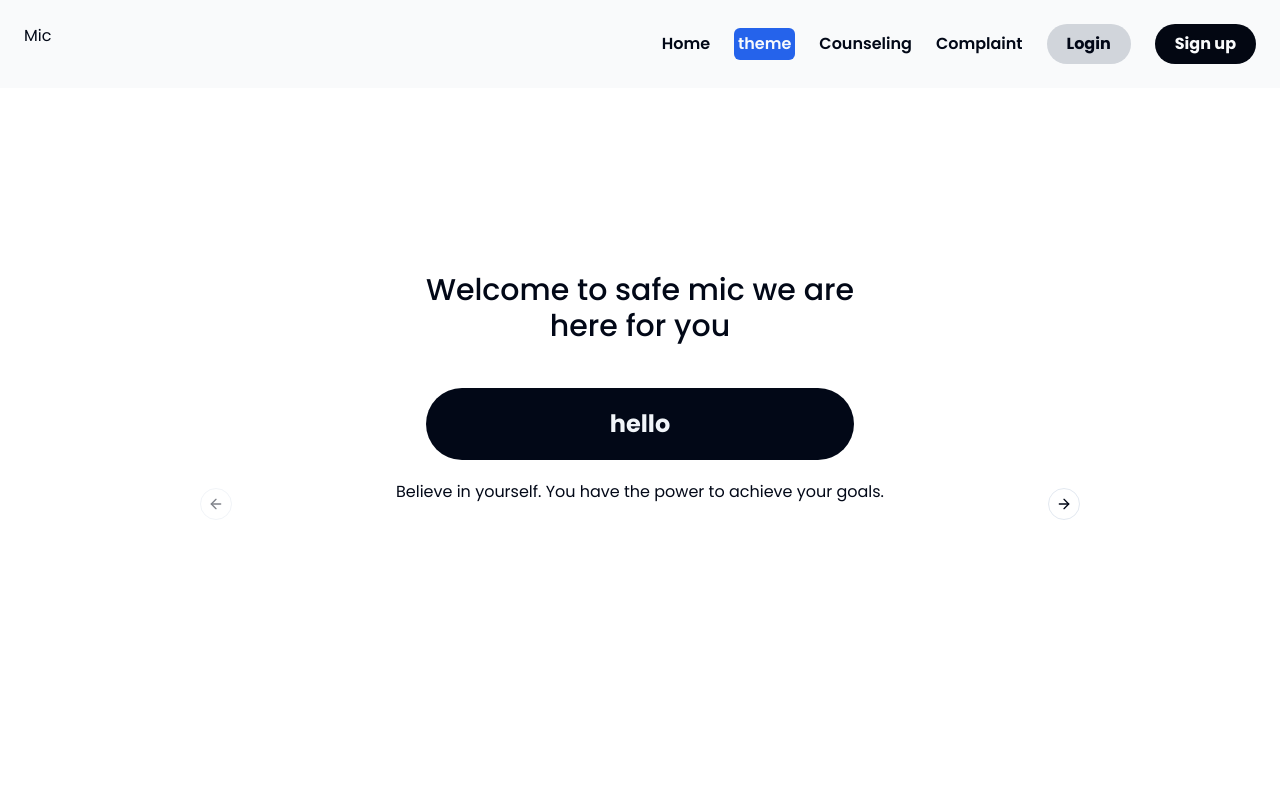
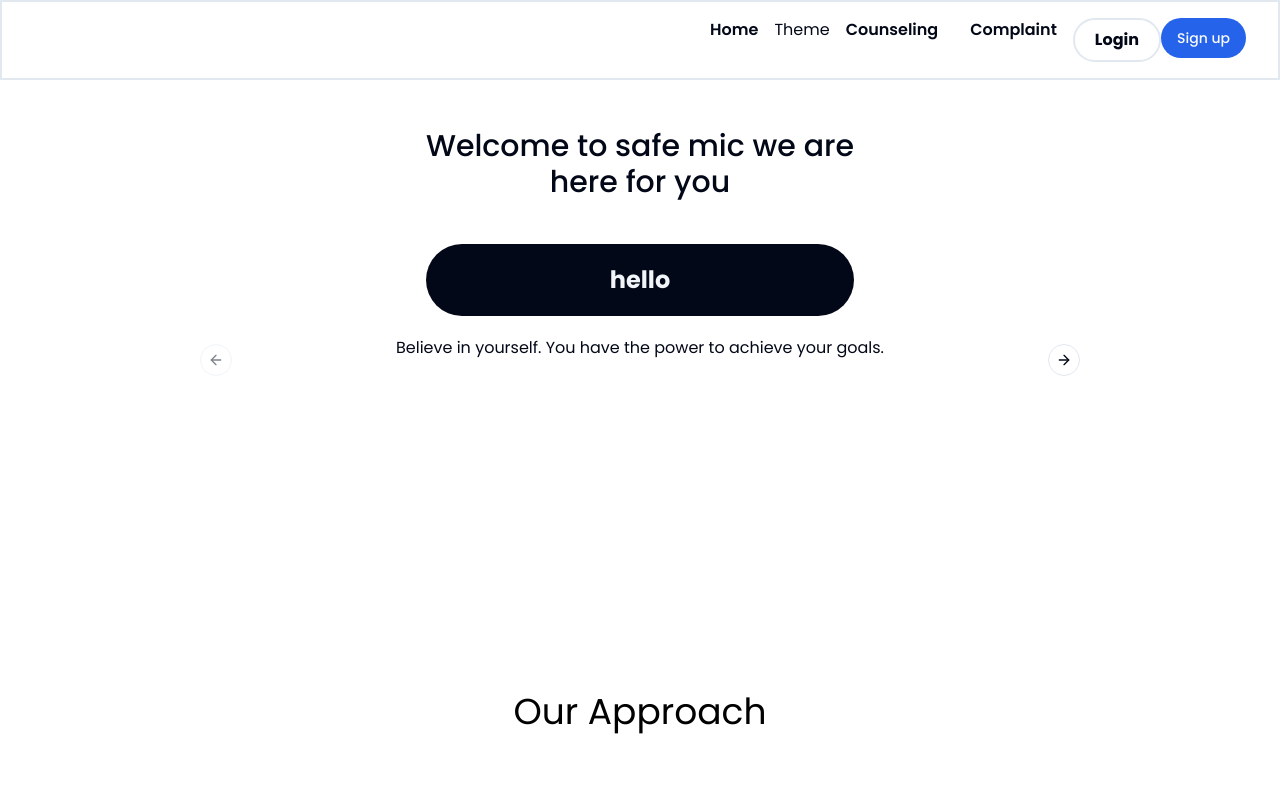
Before and after one commit to Kad-19/safe-mic-project, a React (Vite) app: page / in a window 1280 px wide. Shown: the top 800 px of the page. Built offline with nearby package versions, Linux system fonts and the light colour scheme; a web font is replaced by a local one.

Commit message:
Router update

```diff
--- a/src/App.jsx
+++ b/src/App.jsx
@@ -1,6 +1,6 @@
 import React from "react";
 import Navbar from "./component/Navbar/Navbar";
-import AllRouting from "./component/AllRouting/AllRouting";
+import AllRouting from "./component/AllRouting/AllRouting1";
 import ComplaintBlock from "./component/Complaint/Collapsible/ComplaintBlock";
 import { Provider } from "react-redux";
 import { Button } from "./components/ui/button";
@@ -56,16 +56,11 @@ const App = () => {
   return (
     <Provider store={store}>
       <BrowserRouter>
-        <div className="">
           <Auth/>
-          <div>
           <themeContext.Provider value={{changeTheme,darkThemeSwitch,theme}}>
           <Navbar />
           </themeContext.Provider>
-          </div>
-
           <AllRouting />
-        </div>
       </BrowserRouter>
     </Provider>
   );
--- a/src/component/AllRouting/AllRouting.jsx
+++ b/src/component/AllRouting/AllRouting.jsx
@@ -1,4 +1,4 @@
-import React from "react";
+import { createBrowserRouter,createRoutesFromElements } from "react-router-dom";
 import { Routes, Route } from "react-router-dom";
 import LoginPage from "../LoginPage/LoginPage";
 import Complaint from "../Complaint/Complaint";
@@ -20,8 +20,8 @@ import OneToOneChat from "../chat/OneToOne/OneToOneChat"
 import Apoo from "../CounselorPage/Appo/Compo/Apoo";
 import Landing from "../CounselorPage/LandingPage/Comp/Landing";
 import Colors from "@/Colors";
-const AllRouting = () => {
-  return (
+const AllRouting=createBrowserRouter(
+    createRoutesFromElements(
         <Routes>
             <Route path="/" element={<Homepage />} />
             <Route path="/login/:verified?" element={<LoginPage />} />
@@ -47,7 +47,6 @@ const AllRouting = () => {
             <Route path="/counselor/landing-page" element={<Landing/>}/>
             <Route path="/colors" element={<Colors/>}/>
             </Routes>
-  );
-};
-
-export default AllRouting;
+    )
+)
+export default AllRouting
--- /dev/null
+++ b/src/component/AllRouting/AllRouting1.jsx
@@ -0,0 +1,53 @@
+import React from "react";
+import { Routes, Route } from "react-router-dom";
+import LoginPage from "../LoginPage/LoginPage";
+import Complaint from "../Complaint/Complaint";
+import Reg from "../LoginPage/Reg";
+import GroupChat from "../chat/Group/GroupChat";
+import ResetPassword from "../LoginPage/ResetPassword";
+import ResetPasswordConfirm from "../LoginPage/ResetPasswordConfirm";
+import Appointment from "../Appointment/Appointment";
+import Activate from "../LoginPage/Activate";
+import Counseling from "../Counesling/Counseling";
+import Homepage from "../Homepage/Homepage";
+import MyProfile from "../MyProfile/MyProfile";
+import CounseInfo from "../Counselor info/CounseInfo";
+import ComplaintForm from "../FillingForm/ComplaintForm";
+import ChooseCounselor from "../Counesling/ChooseCounselor";
+import Chatbot from "../ChatBox/Chatbot";
+import AuthCounselor from "../LoginPage/AuthCounselor";
+import OneToOneChat from "../chat/OneToOne/OneToOneChat"
+import Apoo from "../CounselorPage/Appo/Compo/Apoo";
+import Landing from "../CounselorPage/LandingPage/Comp/Landing";
+import Colors from "@/Colors";
+const AllRouting = () => {
+  return (
+    <Routes>
+      <Route path="/" element={<Homepage />} />
+      <Route path="/login/:verified?" element={<LoginPage />} />
+      <Route path="/signup" element={<Reg />} />
+      <Route path="/complaint" element={<Complaint />} />
+      <Route path="/counseling" element={<Counseling />} />
+      <Route path="/groupChat" element={<GroupChat />} />
+      <Route path="/oneToOneChat" element={<OneToOneChat/>}/>
+      <Route path="/reset-password" element={<ResetPassword />} />
+      <Route path="/appointment" element={<Appointment/>} />
+      <Route path="/counselor-info" element={<CounseInfo/>}/>
+      <Route path="/complaint-form" element={<ComplaintForm/>}/>
+      <Route path="/chooseCounselor" element={<ChooseCounselor/>}/>
+      <Route path="/chatbot" element={<Chatbot/>}/>
+      <Route
+        path="/password/reset/confirm/:uid/:token"
+        element={<ResetPasswordConfirm />}
+      />
+      <Route path="/activate/:uid/:token" element={<Activate />} />
+      <Route path="/account" element={<MyProfile/>}/>
+      <Route path="/authCounselor" element={<AuthCounselor/>}/>
+      <Route path="/counselor/all-appointments" element={<Apoo/>}/>
+      <Route path="/counselor/landing-page" element={<Landing/>}/>
+      <Route path="/colors" element={<Colors/>}/>
+    </Routes>
+  );
+};
+
+export default AllRouting;
--- a/src/component/Homepage/Component/Ready.jsx
+++ b/src/component/Homepage/Component/Ready.jsx
@@ -7,7 +7,7 @@ function Ready() {
         <div className="self-stretch px-px mt-56 w-full max-md:mt-10 max-md:max-w-full">
       <div className="flex gap-5 max-md:flex-col max-md:gap-0">
         <div className="flex flex-col w-[45%] max-md:ml-0 max-md:w-full">
-          <div className="flex z-10 flex-col self-stretch px-12 pt-11 pb-16 my-auto w-full text-xl font-light text-black rounded-none bg-neutral-50 max-md:px-5 max-md:mt-10 max-md:max-w-full">
+          <div className="flex flex-col self-stretch px-12 pt-11 pb-16 my-auto w-full text-xl font-light text-black rounded-none bg-neutral-50 max-md:px-5 max-md:mt-10 max-md:max-w-full">
             <div className="text-2xl font-semibold text-center max-md:max-w-full">
               Are you struggling? We can help
             </div>
--- a/src/component/Homepage/Homepage.jsx
+++ b/src/component/Homepage/Homepage.jsx
@@ -10,7 +10,7 @@ function Homepage() {
   return (
     <div className="flex flex-col">
       <div>{/* <Header /> */}</div>
-      <div className="flex flex-col items-center px-20 mt-36 w-[80%] mx-auto max-md:px-5 max-md:mt-10 max-md:max-w-full">
+      <div className="flex flex-col items-center px-20 w-[80%] mx-auto max-md:px-5 max-md:mt-10 max-md:max-w-full">
         <div>
           <Hero />
         </div>
--- a/src/component/Navbar/Navbar.jsx
+++ b/src/component/Navbar/Navbar.jsx
@@ -3,6 +3,9 @@ import { NavLink } from "react-router-dom";
 import { connect } from "react-redux";
 import { logout } from "../../actions/auth";
 import Selector from "../ThemeSelector/Selector";
+import { Outlet } from "react-router-dom";
+import { Button } from "@/components/ui/button";
+import { cn } from "@/lib/utils";
 import { useContext } from "react";
 import { themeContext } from "@/App";
 const Navbar = ({ logout, isAuthenticated }) => {
@@ -24,65 +27,73 @@ const Navbar = ({ logout, isAuthenticated }) => {
     };
   }, [lastScrollTop]);
   const guestLinks = () => (
-    <Fragment>
-      <div className="flex justify-between gap-6 items-center">
-        <NavLink to="/" className="font-semibold">
+    <div className="z-0">
+    <header className={` flex justify-end bg-background w-full px-8 py-4 fixed top-0 z-10 border-2 ${isScrolledDown ? '-translate-y-full' : 'translate-y-0'} `}>
+        <NavLink to="/" className="font-semibold px-4">
           Home
         </NavLink>
         <Selector/>
-        <NavLink to="/counseling" className="font-semibold">
+        <NavLink to="/counseling" className="font-semibold px-4">
           Counseling
         </NavLink>
-        <NavLink to="/complaint" className="font-semibold">
+        <NavLink to="/complaint" className="font-semibold px-4">
           Complaint
         </NavLink>
         <NavLink
           to="/login"
-          className="rounded-3xl bg-gray-300 px-5 p-2 font-bold"
+          className="rounded-3xl border-2 px-5 p-2 font-bold"
         >
           Login
         </NavLink>
         <NavLink
           to="/signup"
-          className="rounded-3xl bg-gray-950 px-5 p-2 text-gray-50 font-bold"
         >
+        <Button className={cn('rounded-3xl')}>
           Sign up
+        </Button>
         </NavLink>
-      </div>
-    </Fragment>
+
+    </header>
+    </div>
   );
   const authLinks = () => (
-    <Fragment>
-      <div className="flex justify-between gap-6 items-center h-[5vh]">
-        <NavLink to="/" className="font-semibold">
+    <div>
+
+<header className="flex justify-end bg-background w-full px-8 py-4 top-0">
+        <NavLink to="/" className="font-semibold px-4">
           Home
         </NavLink>
         <Selector/>
-        <NavLink to="/counseling" className="font-semibold">
+        <NavLink to="/counseling" className="font-semibold px-4">
           Counseling
         </NavLink>
-        <NavLink to="/groupChat" className="font-semibold">
+        <NavLink to="/groupChat" className="font-semibold px-4">
           Discussion
         </NavLink>
-        <NavLink to="/complaint" className="font-semibold">
+        <NavLink to="/complaint" className="font-semibold px-4">
           Complaint
         </NavLink>
         <NavLink
           to="/account"
-          className="font-semibold"
+          className="font-semibold px-4"
         >
           My Account
         </NavLink>
-      </div>
-    </Fragment>
+      </header>
+    </div>
   );
   return (
-    <div className={`flex justify-between p-6 bg-gray-50 fixed w-full ${isScrolledDown ? '-translate-y-full' : 'translate-y-0'}`}>
-      <div>
-        <div>Mic</div>
-      </div>
-      {isAuthenticated? authLinks() : guestLinks()}
-    </div>
+    // <div className={`flex justify-between p-6 bg-gray-50 fixed w-full`}>
+    //   <div>
+    //     <div>Mic</div>
+    //   </div>
+    <>
+    {isAuthenticated? authLinks() : guestLinks()}
+    <main>
+      <Outlet/>
+    </main>
+    </>
+    // </div>
   );
 };
 
--- a/src/component/ThemeSelector/Selector.jsx
+++ b/src/component/ThemeSelector/Selector.jsx
@@ -6,13 +6,14 @@ import { useContext } from "react";
 import { themeContext } from "@/App";
 import { CiDark } from "react-icons/ci";
 import { CiLight } from "react-icons/ci";
+import { NavLink } from "react-router-dom";
 function Selector(){
     const {changeTheme,darkThemeSwitch,theme}=useContext(themeContext)
     return <Popover >
-        <PopoverTrigger asChild>
-            <span className="bg-primary font-semibold p-1 rounded-md text-primary-foreground" >
-                theme
-            </span>
+        <PopoverTrigger  asChild>
+    <NavLink>
+        Theme
+    </NavLink>
         </PopoverTrigger>
         <PopoverContent className={cn('block w-fit')} side={'bottom'}>
             <motion.div className="my-1 w-12 aspect-square bg-[#3B82F6] rounded-full"
```
Lines whose indentation alone changed are shown as unchanged.
